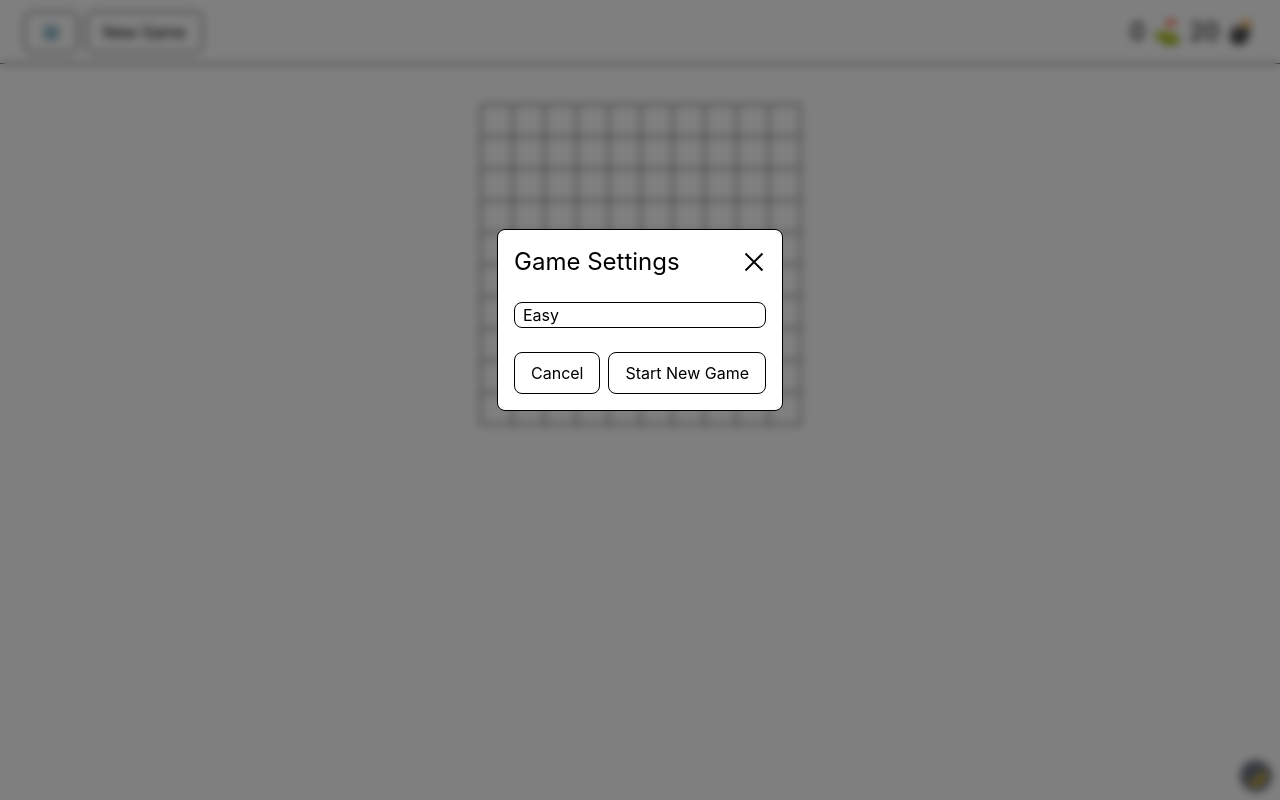
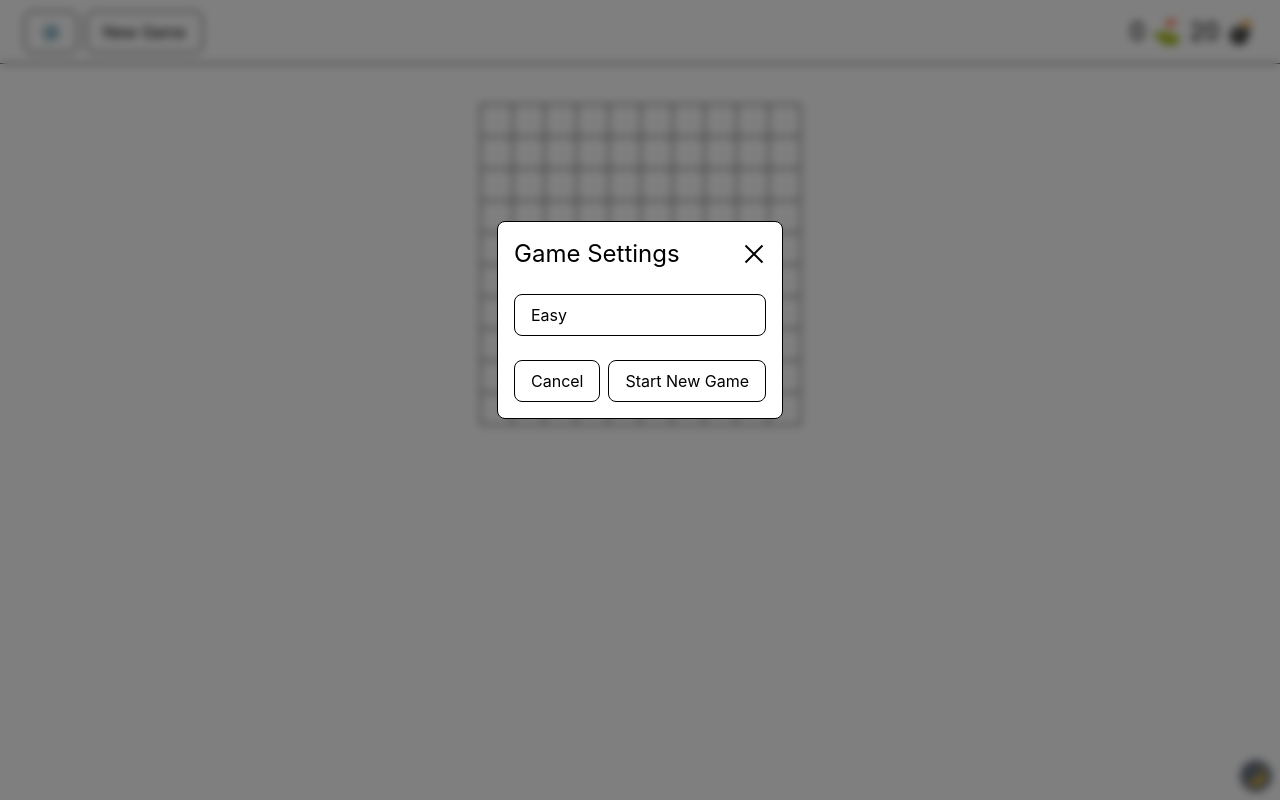
Before and after one commit to jourdanrodrigues/MineFinder, a React (Vite) app: page / in a window 1280 px wide. Both pictures are taken after a click on the button "⚙️". Built offline with nearby package versions, Linux system fonts and the light colour scheme.

Commit message:
:sparkles: Create a "Select" component with shared styles

```diff
--- /dev/null
+++ b/src/classNames.ts
@@ -0,0 +1,5 @@
+import { cn } from '@/utils';
+
+export const buttonClassName = cn(
+  'px-4 py-2 outline-none rounded-lg border border-contrast bg-transparent transition-[filter] hover:brightness-90 dark:hover:brightness-125 dark:border-contrast-dark dark:text-contrast-dark',
+);
--- a/src/components/Button.tsx
+++ b/src/components/Button.tsx
@@ -1,4 +1,5 @@
 import React from 'react';
+import { buttonClassName } from '@/classNames';
 
 export function Button({
   children,
@@ -8,10 +9,7 @@ export function Button({
   onClick?: () => void;
 }) {
   return (
-    <button
-      className='rounded-lg border-[1px] border-contrast px-4 py-2 dark:border-contrast-dark dark:text-contrast-dark'
-      onClick={onClick}
-    >
+    <button className={buttonClassName} onClick={onClick}>
       {children}
     </button>
   );
--- /dev/null
+++ b/src/components/Select.tsx
@@ -0,0 +1,39 @@
+import React from 'react';
+import { cn } from '@/utils';
+import { buttonClassName } from '@/classNames';
+
+type Option<T> = { value: T; label: React.ReactNode };
+
+export function Select<T extends string | number>({
+  onChange,
+  value,
+  options,
+  className,
+}: {
+  onChange: (value: T) => void;
+  value: T;
+  options: Option<T>[];
+  className?: string;
+}) {
+  return (
+    <select
+      className={cn(
+        'cursor-pointer appearance-none',
+        buttonClassName,
+        className,
+      )}
+      defaultValue={value}
+      onChange={(e) => onChange(castNewValue(e.target.value))}
+    >
+      {options.map(({ value, label }) => (
+        <option key={value} value={value}>
+          {label}
+        </option>
+      ))}
+    </select>
+  );
+
+  function castNewValue(newValue: string): T {
+    return (typeof value === 'number' ? +newValue : newValue) as T;
+  }
+}
--- a/src/components/SettingsModal.tsx
+++ b/src/components/SettingsModal.tsx
@@ -2,8 +2,14 @@ import { useAppDispatch } from '@/redux/hooks';
 import { DIFFICULTIES, startNewGame } from '@/redux/boardSlice';
 import { useState } from 'react';
 import { Modal } from '@/components/Modal';
+import { Select } from '@/components/Select';
 
 type Difficulty = keyof typeof DIFFICULTIES;
+
+const DIFFICULTY_OPTIONS = Object.keys(DIFFICULTIES).map((option) => ({
+  value: option as Difficulty,
+  label: option.charAt(0).toUpperCase() + option.slice(1),
+}));
 
 export function SettingsModal({
   open,
@@ -26,17 +32,12 @@ export function SettingsModal({
       }}
       onCancel={onClose}
     >
-      <select
-        className='w-full appearance-none rounded-lg border border-contrast bg-transparent px-2 dark:border-contrast-dark dark:text-contrast-dark'
-        onChange={(e) => setDifficulty(e.target.value as Difficulty)}
+      <Select
+        className='w-full'
+        onChange={setDifficulty}
+        options={DIFFICULTY_OPTIONS}
         value={difficulty}
-      >
-        {Object.keys(DIFFICULTIES).map((key) => (
-          <option key={key} value={key}>
-            {key.charAt(0).toUpperCase() + key.slice(1)}
-          </option>
-        ))}
-      </select>
+      />
     </Modal>
   );
 }
--- a/src/redux/boardSlice.ts
+++ b/src/redux/boardSlice.ts
@@ -14,7 +14,7 @@ export const DIFFICULTIES = {
   easy: { bombs: 20, columns: 10, rows: 10 },
   medium: { bombs: 40, columns: 16, rows: 16 },
   hard: { bombs: 100, columns: 20, rows: 20 },
-};
+} as const;
 
 export const selectGridCounts = createSelector(
   [
```
